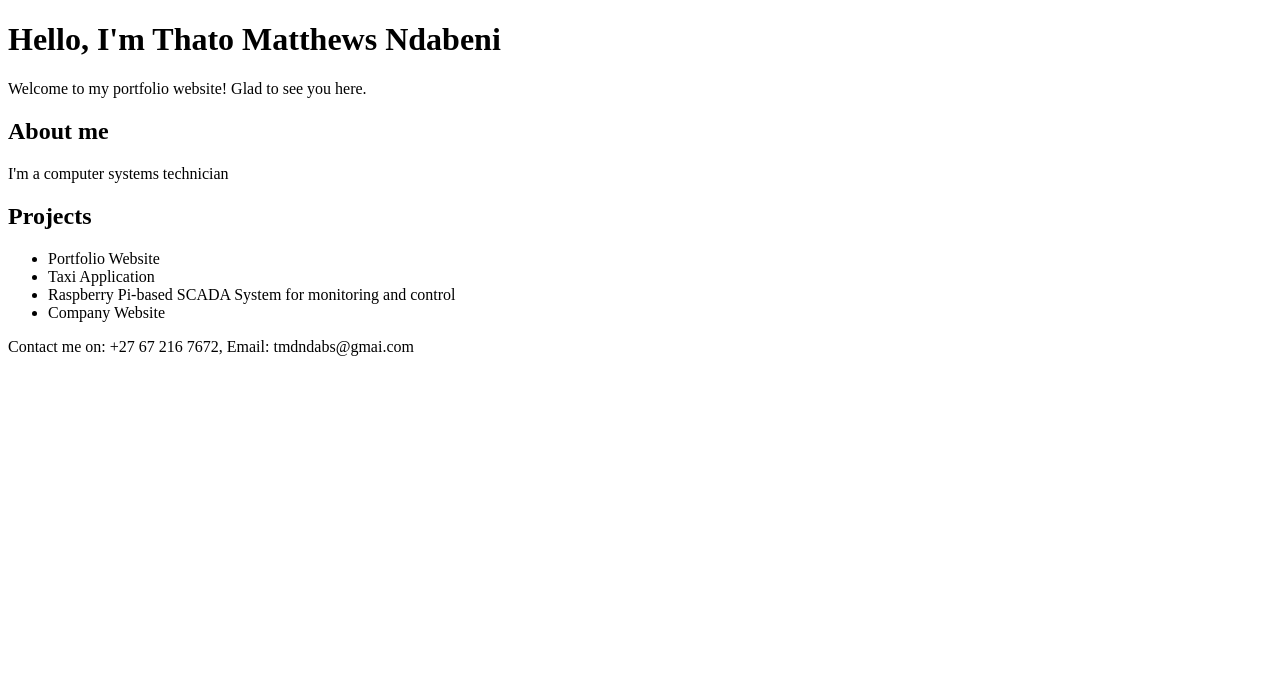
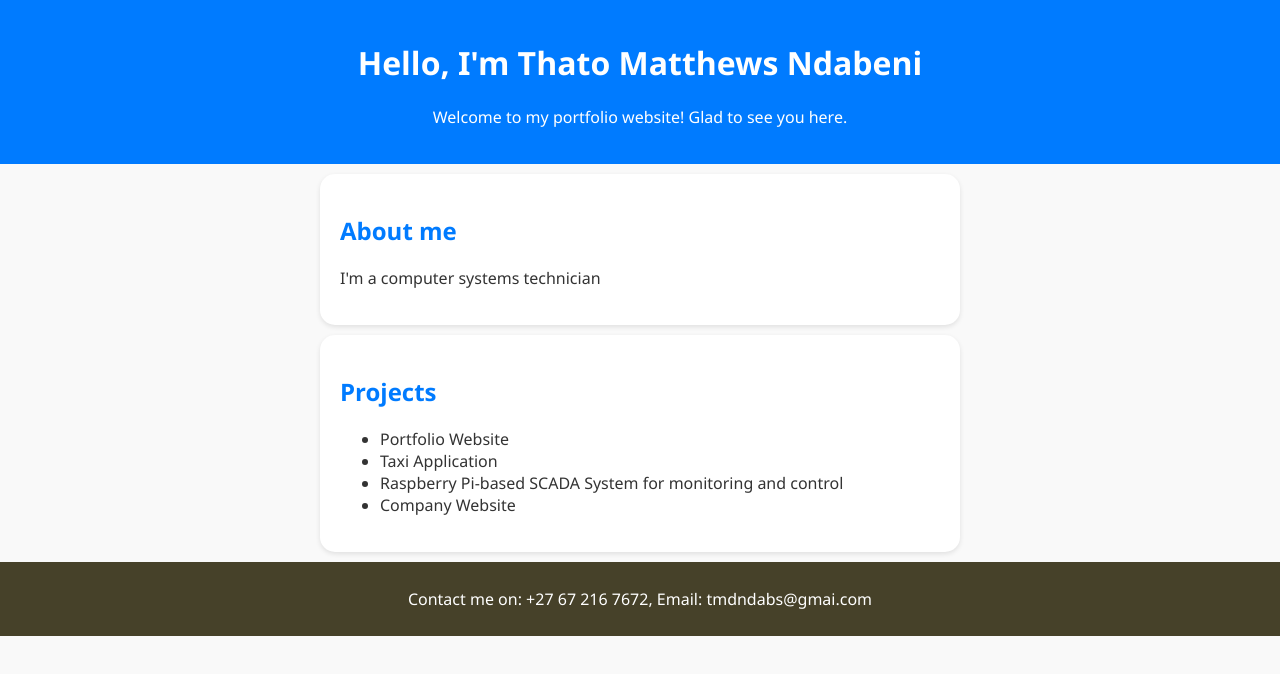
Before and after one commit to tmndabs/myportfolo-website, a plain HTML site: page index.html in a window 1280 px wide. Drawn offline with Linux system fonts and the light colour scheme.

Commit message:
Added some styling to portfolio website
First version of portfolio done with styling complete.

```diff
--- a/index.html
+++ b/index.html
@@ -4,6 +4,7 @@
     <meta charset="UTF-8">
     <meta name="viewport" content="width=device-width, initial-scale=1.0">
     <title>Thato Matthews Ndabeni - Portolio</title>
+    <link rel="stylesheet" href="style.css">
 </head>
 <body>
     <header>
--- a/style.css
+++ b/style.css
@@ -0,0 +1,38 @@
+body {
+    font-family: 'Segoe UI', Tahoma, Geneva, Verdana, sans-serif;
+    background: #f9f9f9;
+    color: #333;
+    margin: 0;
+    padding: 0;
+}
+
+header {
+    background: #007bff;
+    color: white;
+    padding: 20px;
+    text-align: center;
+}
+
+section {
+    padding: 20px;
+    margin: 10px auto;
+    max-width: 600px;
+    background: white;
+    border-radius: 15px;
+    box-shadow: 0px 2px 5px rgba(0,0,0,0.1);
+
+}
+h2 {
+    color: #007bff;
+}
+
+footer {
+    text-align: center;
+    padding: 10px;
+    background: #464129;
+    color: white;
+}
+.about {
+    padding: 20px;
+
+}
```
